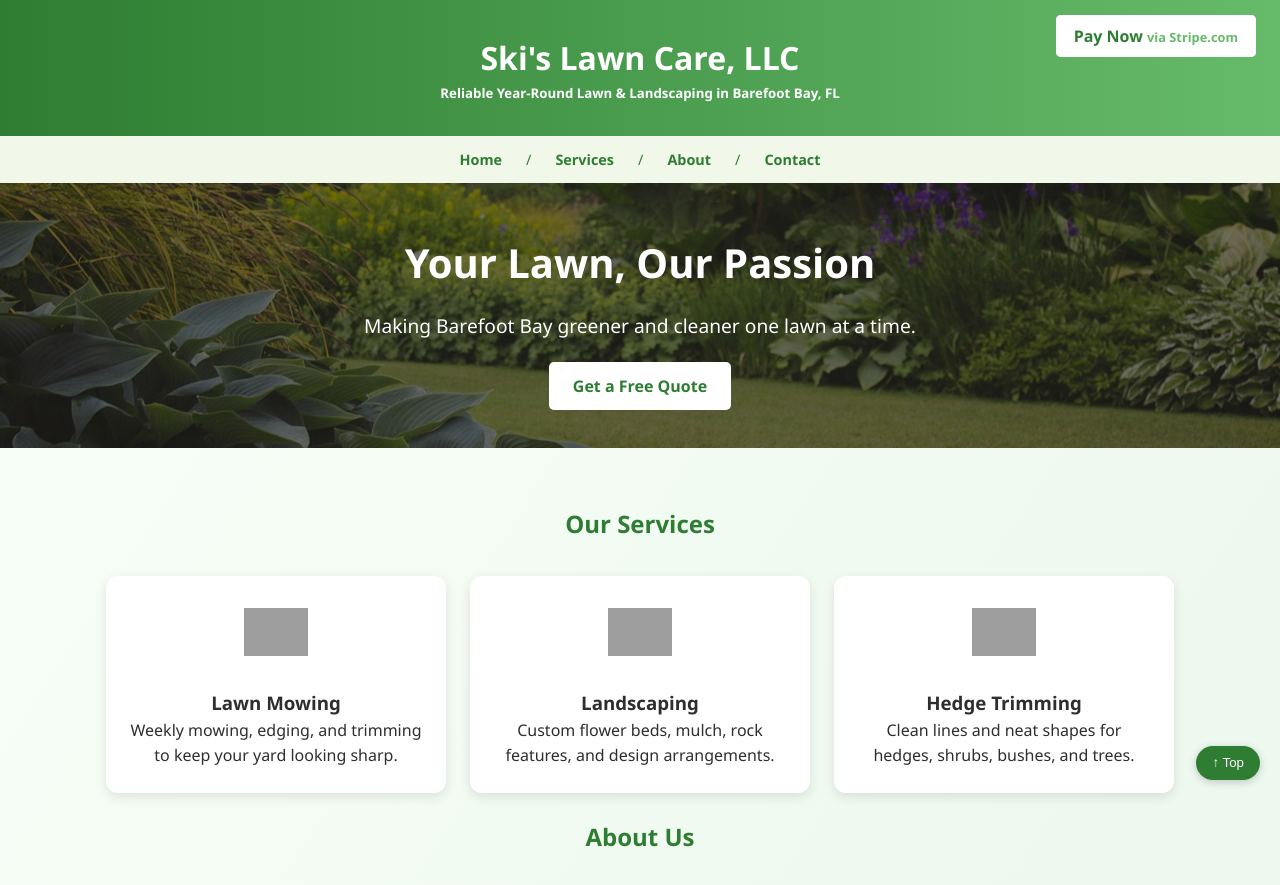
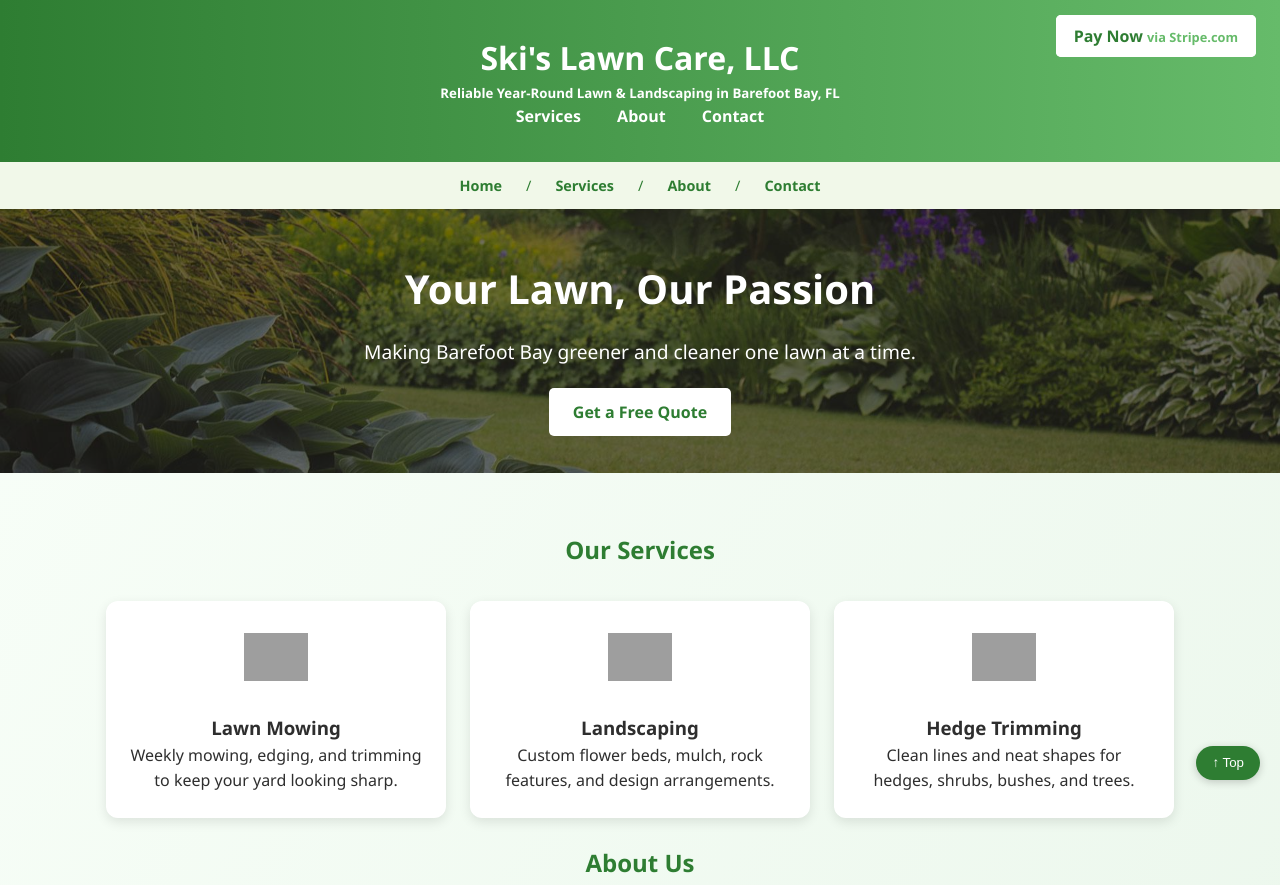
Before and after one commit to alekrodriguezresume/Skis, a plain HTML site: page index.html in a window 1280 px wide. Shown: the top 885 px of the page. Drawn offline with nearby package versions, Linux system fonts and the light colour scheme; grey boxes are pictures that could not be loaded.

Commit message:
Update index.html

```diff
--- a/index.html
+++ b/index.html
@@ -304,6 +304,9 @@
       font-size: 0.9rem;
       color: var(--secondary-color);
     }
+    html {
+      scroll-behavior: smooth;
+    }
   </style>
 </head>
 <body>
@@ -313,7 +316,11 @@
   </div>
   <h1>Ski's Lawn Care, LLC</h1>
   <h5>Reliable Year-Round Lawn & Landscaping in Barefoot Bay, FL</h5>
-  <nav></nav>
+  <nav>
+    <a href="#services">Services</a>
+    <a href="#about">About</a>
+    <a href="#contact">Contact</a>
+  </nav>
 </header>
 
 <nav class="breadcrumb-nav" aria-label="breadcrumb" style="text-align: center;">
@@ -399,7 +406,6 @@
         </button>
         <br>
       </form>
-      </form>
       <h2>Contact Us</h2>
       <p><strong>Email (Preferred):</strong> <a href="mailto:skislawncarellc@gmail.com">skislawncarellc@gmail.com</a></p>
       <p><strong>Phone:</strong> <a href="tel:+13219848736">(321) 984-8736</a></p>
```
Lines whose indentation alone changed are shown as unchanged.
